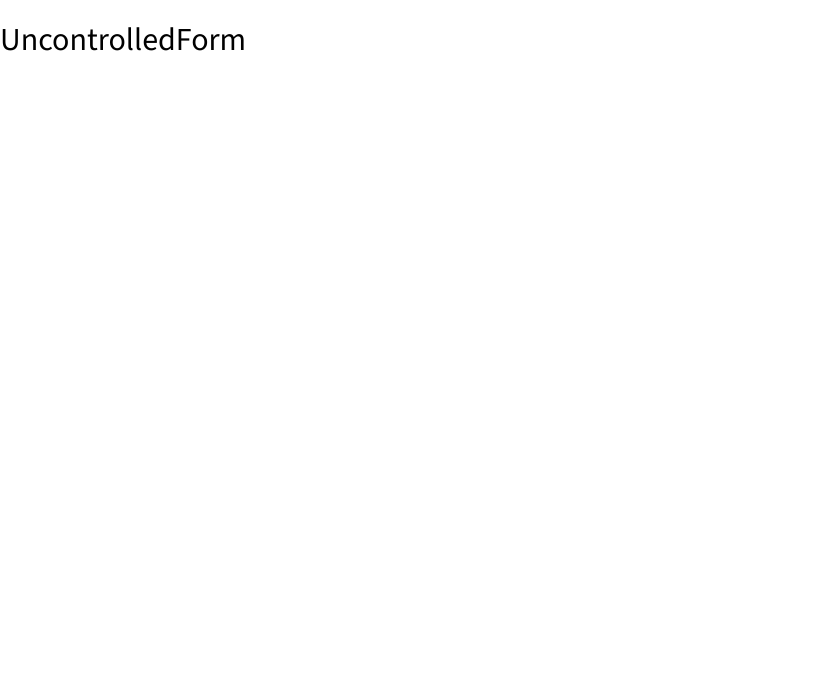
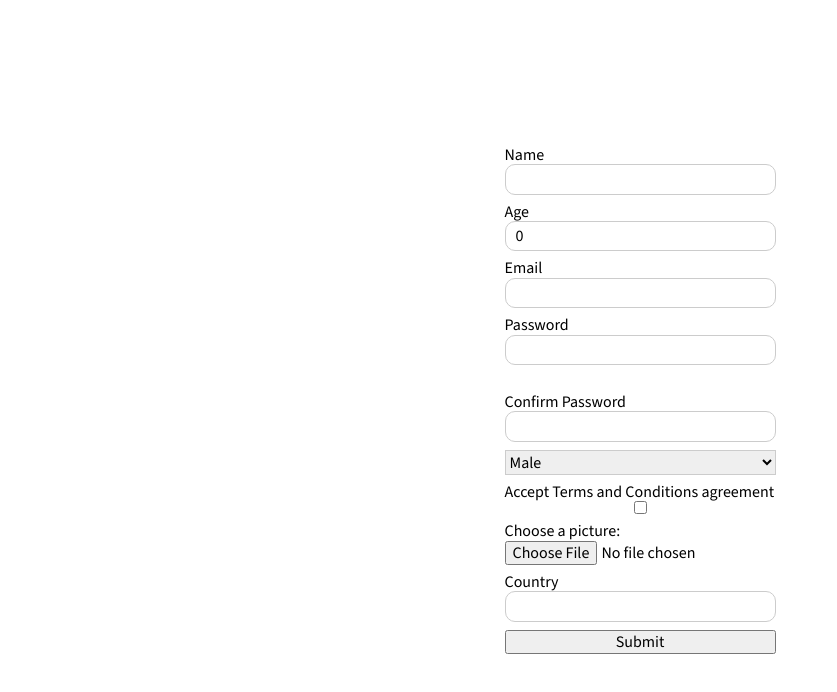
Before and after one commit to iZeevens/repo-data, a React (Vite) app in the folder forms/: page /uncontrolled in a window 1280 px wide. Shown: the top 692 px of the page, without its empty margins (0-837 px from the left). Built offline with nearby package versions, Linux system fonts and the light colour scheme.

Commit message:
feat: add uncontrolledForm, schema yup to utils

```diff
--- a/forms/src/components/controlledForm/controlledForm.tsx
+++ b/forms/src/components/controlledForm/controlledForm.tsx
@@ -1,4 +1,5 @@
 import './controlledForm.scss';
+import { schema } from '../../utils/schemaYup';
 import { useState } from 'react';
 import { IFormInput } from '../../types/formType';
 import { useForm } from 'react-hook-form';
@@ -9,54 +10,7 @@ import { RootState } from '../../store/store';
 import PasswordStrength from '../passwordStrength/passwordStrength';
 import { getBase64 } from '../../utils/convertBase64';
 import { useNavigate } from 'react-router';
-import * as yup from 'yup';
 
-const schema = yup.object().shape({
-  name: yup
-    .string()
-    .required('Name is required')
-    .matches(/^[A-Z]/, 'Name should have first uppercased letter'),
-  age: yup
-    .number()
-    .nullable()
-    .required('Age is required')
-    .positive('Age should be positive'),
-  email: yup
-    .string()
-    .required('Email is required')
-    .email('Invalid Email format'),
-  password: yup.string().required('Password is required'),
-  confirmPassword: yup.string().required('Confirm Password is required').oneOf([yup.ref('password')], "Passwords don't match"),
-  gender: yup.string().oneOf(['male', 'female']).required('Gender is required'),
-  acceptTerms: yup
-    .boolean()
-    .required('The terms and conditions must be accepted.')
-    .oneOf([true], 'The terms and conditions must be accepted'),
-  img: yup
-    .mixed<FileList | string>()
-    .nonNullable()
-    .required('Img is required')
-    .test(
-      'type',
-      'Only the following formats are accepted: .png, .jpeg',
-      value => {
-        if (typeof value === 'string') return true;
-
-        return (
-          !value[0] ||
-          (value && ['image/jpeg', 'image/png'].includes(value[0].type))
-        );
-      },
-    )
-    .test('fileSize', 'File size must be less than 1MB', value => {
-      if (typeof value === 'string') return true;
-
-      return !value[0] || (value[0] && value[0].size / 1024 <= 1024);
-    }),
-  country: yup
-    .string()
-    .required('Country is required')
-});
 
 function ControlledForm() {
   const {
--- a/forms/src/components/uncontrolledForm/uncontrolledForm.tsx
+++ b/forms/src/components/uncontrolledForm/uncontrolledForm.tsx
@@ -1,7 +1,188 @@
 import './uncontrolledForm.scss';
+import * as yup from 'yup';
+import { useSelector, useDispatch } from 'react-redux';
+import { useNavigate } from 'react-router';
+import { schema } from '../../utils/schemaYup';
+import { ChangeEventHandler, useRef, useState } from 'react';
+import PasswordStrength from '../passwordStrength/passwordStrength';
+import { getBase64 } from '../../utils/convertBase64';
+import { addDataToForm } from '../../store/slice/dataFormsSlice';
+import { RootState } from '../../store/store';
+import { IFormInput } from '../../types/formType';
+
+type NewErrors = {
+  [key: string]: string;
+};
 
 function UncontrolledForm() {
-  return <h1>UncontrolledForm</h1>;
+  const [password, setPassword] = useState<string>('');
+  const [errors, setErrors] = useState<NewErrors>({});
+  const navigate = useNavigate()
+  const countrys = useSelector((state: RootState) => state.countryList);
+  const dispatch = useDispatch();
+  const nameRef = useRef<HTMLInputElement>(null);
+  const genderRef = useRef<HTMLSelectElement>(null);
+  const ageRef = useRef<HTMLInputElement>(null);
+  const emailRef = useRef<HTMLInputElement>(null);
+  const passwordRef = useRef<HTMLInputElement>(null);
+  const confirmPasswordRef = useRef<HTMLInputElement>(null);
+  const acceptTermsRef = useRef<HTMLInputElement>(null);
+  const imgRef = useRef<HTMLInputElement>(null);
+  const countryRef = useRef<HTMLInputElement>(null);
+
+  const onSumbitHandler: ChangeEventHandler<HTMLFormElement> = async e => {
+    e.preventDefault();
+
+    const formData = {
+      name: nameRef.current?.value,
+      age: Number(ageRef.current?.value),
+      email: emailRef.current?.value,
+      password: passwordRef.current?.value,
+      confirmPassword: confirmPasswordRef.current?.value,
+      gender: genderRef.current?.value,
+      acceptTerms: acceptTermsRef.current?.checked,
+      img: imgRef.current?.files,
+      country: countryRef.current?.value,
+    } as IFormInput;
+
+    try {
+      await schema.validate(formData, { abortEarly: false });
+      if (formData.img) {
+        const imgBase64 = await getBase64(formData.img[0] as File);
+        formData.img = imgBase64 as string;
+
+        dispatch(addDataToForm(formData));
+        navigate('/')
+      }
+
+      setErrors({});
+    } catch (error) {
+      if (error instanceof yup.ValidationError) {
+        const newErrors = {} as NewErrors;
+        error.inner.forEach(err => {
+          if (err.path) {
+            newErrors[err.path] = err.message;
+          }
+          console.log(`Field: ${err.path}, Error: ${err.message}`);
+        });
+        setErrors(newErrors);
+      } else {
+        console.error(error);
+      }
+    }
+  };
+
+  return (
+    <div className="controlled-contaier">
+      <form className="form" onSubmit={onSumbitHandler}>
+        <div className="form-group">
+          <label htmlFor="name">Name</label>
+          <input className="select" type="text" name="name" ref={nameRef} />
+          <p className="error">{errors.name}</p>
+        </div>
+
+        <div className="form-group">
+          <label htmlFor="age">Age</label>
+          <input
+            className="select"
+            type="number"
+            name="age"
+            defaultValue={0}
+            ref={ageRef}
+          />
+          <p className="error">{errors.age}</p>
+        </div>
+
+        <div className="form-group">
+          <label htmlFor="email">Email</label>
+          <input className="select" type="email" name="email" ref={emailRef} />
+          <p className="error">{errors.email}</p>
+        </div>
+
+        <div className="form-group form-passwords">
+          <label htmlFor="password">Password</label>
+          <input
+            className="select"
+            type="password"
+            name="password"
+            onChange={e => {
+              setPassword(e.target.value);
+            }}
+            ref={passwordRef}
+          />
+          <PasswordStrength password={password} />
+          <p className="error">{errors.password}</p>
+
+          <label htmlFor="confirmPassword">Confirm Password</label>
+          <input
+            className="select"
+            type="password"
+            name="confirmPassword"
+            ref={confirmPasswordRef}
+          />
+          <p className="error">{errors.confirmPassword}</p>
+        </div>
+
+        <div className="form-group">
+          <select className="form-gender select" ref={genderRef}>
+            <option value="male">Male</option>
+            <option value="female">Female</option>
+          </select>
+          <p className="error">{errors.gender}</p>
+        </div>
+
+        <div className="form-group">
+          <label htmlFor="acceptTerms">
+            Accept Terms and Conditions agreement
+          </label>
+          <input
+            className="select"
+            type="checkbox"
+            name="acceptTerms"
+            ref={acceptTermsRef}
+          />
+          <p className="error">{errors.acceptTerms}</p>
+        </div>
+
+        <div className="form-group">
+          <label htmlFor="img">Choose a picture:</label>
+          <input
+            className="form-img"
+            type="file"
+            name="img"
+            ref={imgRef}
+            required
+          />
+          <p className="error">{errors.img}</p>
+        </div>
+
+        <div className="form-group">
+          <label htmlFor="country">Country</label>
+          <input
+            type="country"
+            name="country"
+            className="select"
+            autoComplete="country"
+            list="country-list"
+            ref={countryRef}
+          />
+          <datalist id="country-list">
+            {countrys.map((country, index) => (
+              <option key={index} value={country} />
+            ))}
+          </datalist>
+          <p className="error">{errors.country}</p>
+        </div>
+        <button
+          className="form-submit"
+          type="submit"
+          // disabled={!isDirty || !isValid}
+        >
+          Submit
+        </button>
+      </form>
+    </div>
+  );
 }
 
 export default UncontrolledForm;
--- /dev/null
+++ b/forms/src/utils/schemaYup.ts
@@ -0,0 +1,51 @@
+import * as yup from 'yup';
+
+const schema = yup.object().shape({
+  name: yup
+    .string()
+    .required('Name is required')
+    .matches(/^[A-Z]/, 'Name should have first uppercased letter'),
+  age: yup
+    .number()
+    .nullable()
+    .required('Age is required')
+    .positive('Age should be positive'),
+  email: yup
+    .string()
+    .required('Email is required')
+    .email('Invalid Email format'),
+  password: yup.string().required('Password is required'),
+  confirmPassword: yup
+    .string()
+    .required('Confirm Password is required')
+    .oneOf([yup.ref('password')], "Passwords don't match"),
+  gender: yup.string().oneOf(['male', 'female']).required('Gender is required'),
+  acceptTerms: yup
+    .boolean()
+    .required('The terms and conditions must be accepted.')
+    .oneOf([true], 'The terms and conditions must be accepted'),
+  img: yup
+    .mixed<FileList | string>()
+    .nonNullable()
+    .required('Img is required')
+    .test(
+      'type',
+      'Only the following formats are accepted: .png, .jpeg',
+      value => {
+        if (typeof value === 'string') return true;
+
+        return (
+          !value[0] ||
+          (value && ['image/jpeg', 'image/png'].includes(value[0].type))
+        );
+      },
+    )
+    .test('fileSize', 'File size must be less than 1MB', value => {
+      if (typeof value === 'string') return true;
+
+      return !value[0] || (value[0] && value[0].size / 1024 <= 1024);
+    }),
+  country: yup.string().required('Country is required'),
+});
+
+export { schema };
```
